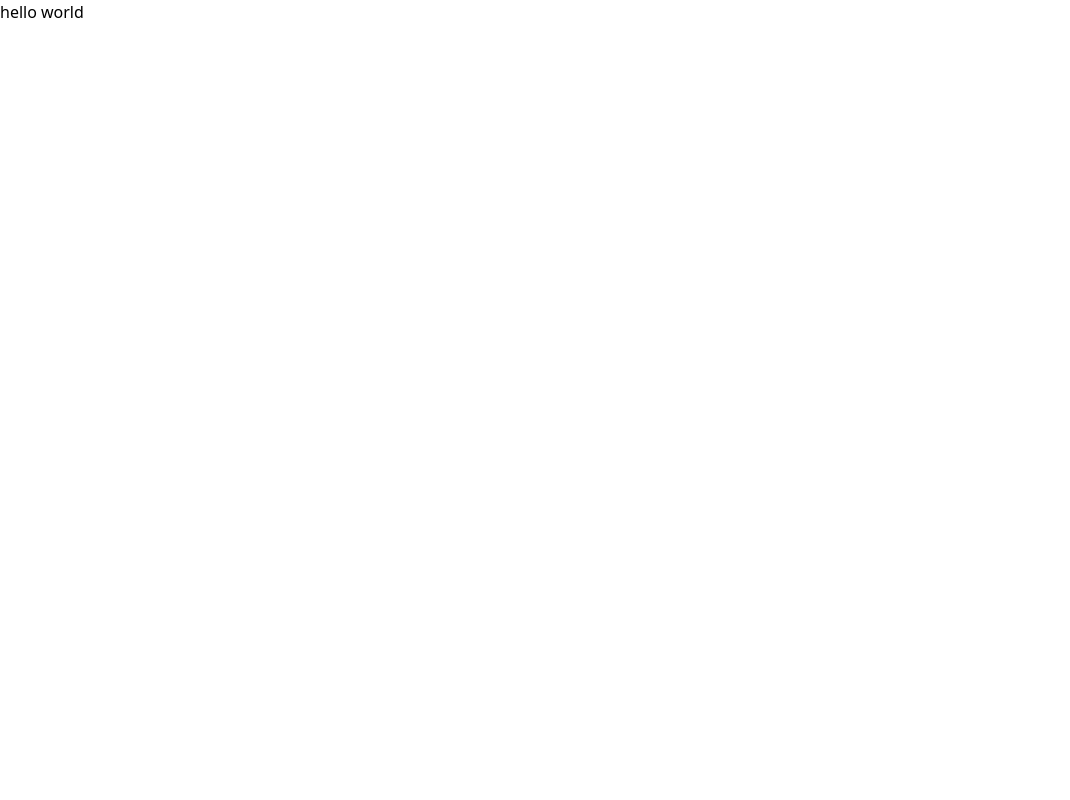
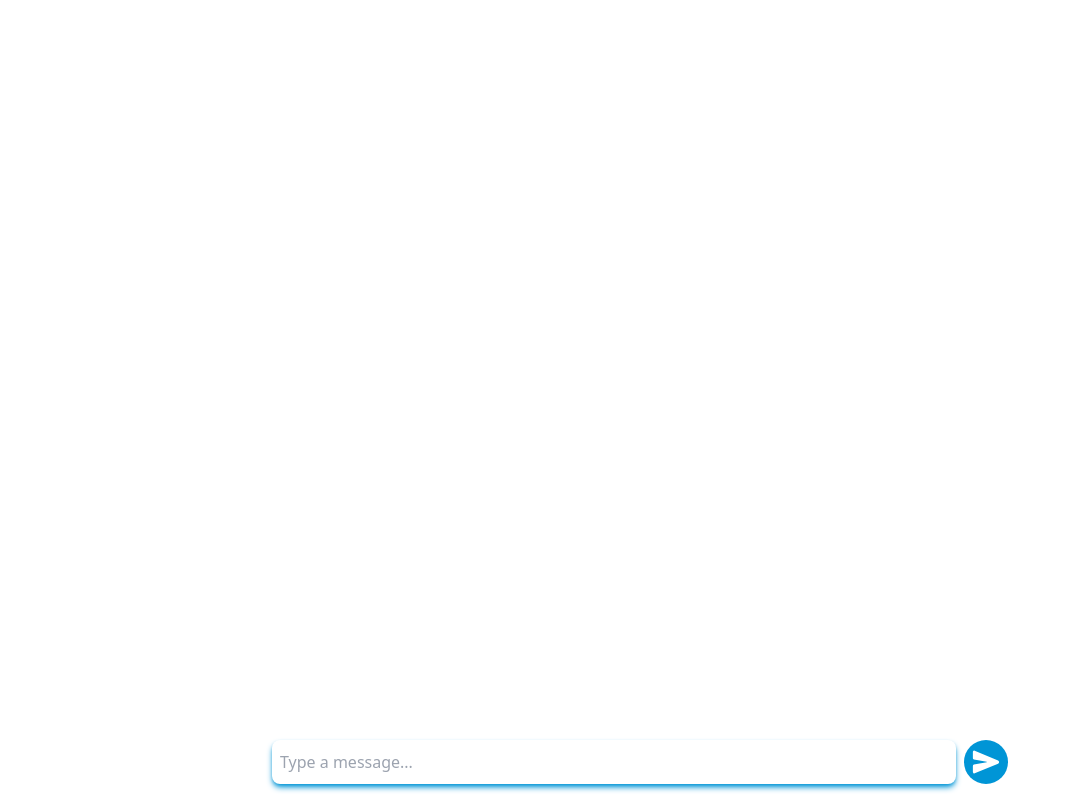
Before and after one commit to FelipeAsenjo/rsm-messages, a React (Vite) app: page / in a window 1280 px wide. Shown: the whole page, without its empty margins (0-1070 px from the left). Built offline with nearby package versions, Linux system fonts and the light colour scheme.

Commit message:
Create form for messages

```diff
--- a/package.json
+++ b/package.json
@@ -11,7 +11,8 @@
   },
   "dependencies": {
     "react": "^19.1.0",
-    "react-dom": "^19.1.0"
+    "react-dom": "^19.1.0",
+    "react-icons": "^5.5.0"
   },
   "devDependencies": {
     "@eslint/js": "^9.25.0",
--- a/src/App.tsx
+++ b/src/App.tsx
@@ -1,9 +1,16 @@
+
+import MessagesForm from "./components/MessagesForm";
+
 function App() {
+
 
   return (
     <>
-      <div className="h-dvh">
-        hello world
+      <div className="h-dvh flex justify-center">
+        <main className="h-full w-full max-w-[768px] flex p-4">
+
+          <MessagesForm />
+        </main>
       </div>
     </>
   )
--- /dev/null
+++ b/src/components/MessagesForm.tsx
@@ -0,0 +1,32 @@
+import React, { useState } from 'react'
+import { IoSend } from "react-icons/io5";
+
+const MessagesForm = React.memo(() => {
+  const [formValues, setFormValues] = useState({})
+
+  const handleInputChange = (e: React.ChangeEvent<HTMLInputElement>) => {
+    const { name, value } = e.target
+
+    setFormValues({
+      ...formValues,
+      [name]: value,
+    })
+  }
+
+  const handleSubmit = (e: React.FormEvent<HTMLFormElement>) => {
+    e.preventDefault()
+
+    console.log('formvalues',formValues)
+  }
+
+  return (
+    <form className="flex self-end w-full gap-2" onSubmit={(e) => handleSubmit(e)}>
+        <input type="text" className="rounded-lg p-2 shadow-md shadow-primary flex-1" name="message" placeholder="Type a message..." onChange={(e) => handleInputChange(e)} />
+        <button type="submit" className="bg-primary rounded-full p-2 hover:scale-105 ease-in-out duration-200">
+            <IoSend size={28} color="white" />
+        </button>
+    </form>
+  )
+})
+
+export default MessagesForm
```
Also changed, not shown: 1 other file (tests, documents, lock files or other folders).
